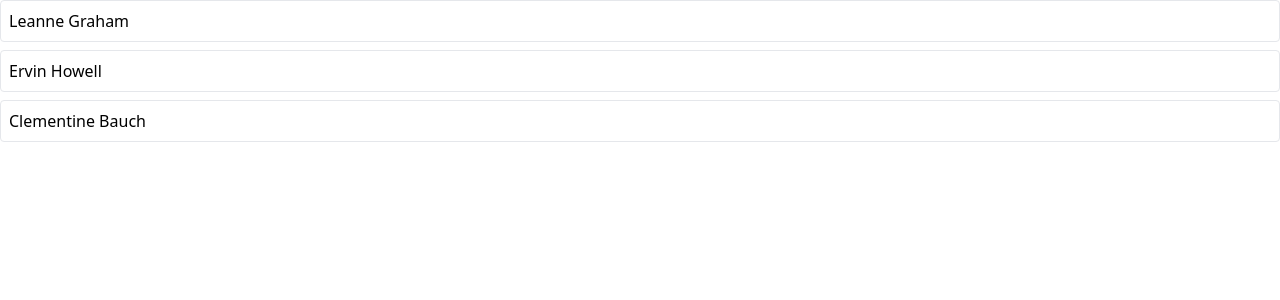
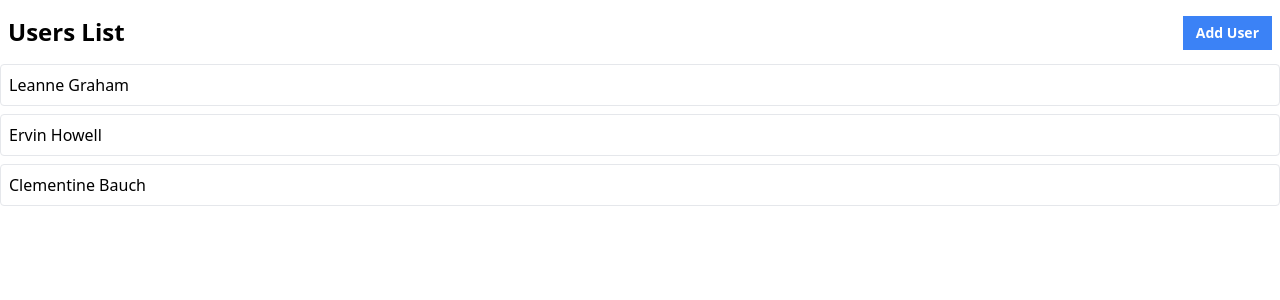
Before and after one commit to davide-ravasi/vite-redux-toolkit-exp, a React (Vite) app: page / in a window 1280 px wide. Shown: the top 300 px of the page. Built offline with nearby package versions, Linux system fonts and the light colour scheme; data requests are answered from the project's data file.

Commit message:
feat: added static button

```diff
--- a/src/App.tsx
+++ b/src/App.tsx
@@ -1,9 +1,16 @@
 import './App.css'
 import UsersList from './components/UsersList';
+import Button from './components/Button';
 
 function App() {
   return (
     <div className="container mx-auto">
+      <div className="text-2xl font-bold my-4 mx-2">
+        Users List
+        <Button primary className="ml-2 float-right">
+          Add User
+        </Button>
+      </div>
       <UsersList />
     </div>
   )
--- a/src/components/Button.js
+++ b/src/components/Button.tsx
@@ -13,7 +13,7 @@ function Button({
 }) {
   const classes = className(
     rest.className,
-    'flex items-center px-3 py-1.5 border',
+    'flex items-center px-3 py-1.5 border text-sm',
     {
       'border-blue-500 bg-blue-500 text-white': primary,
       'border-gray-900 bg-gray-900 text-white': secondary,
```
